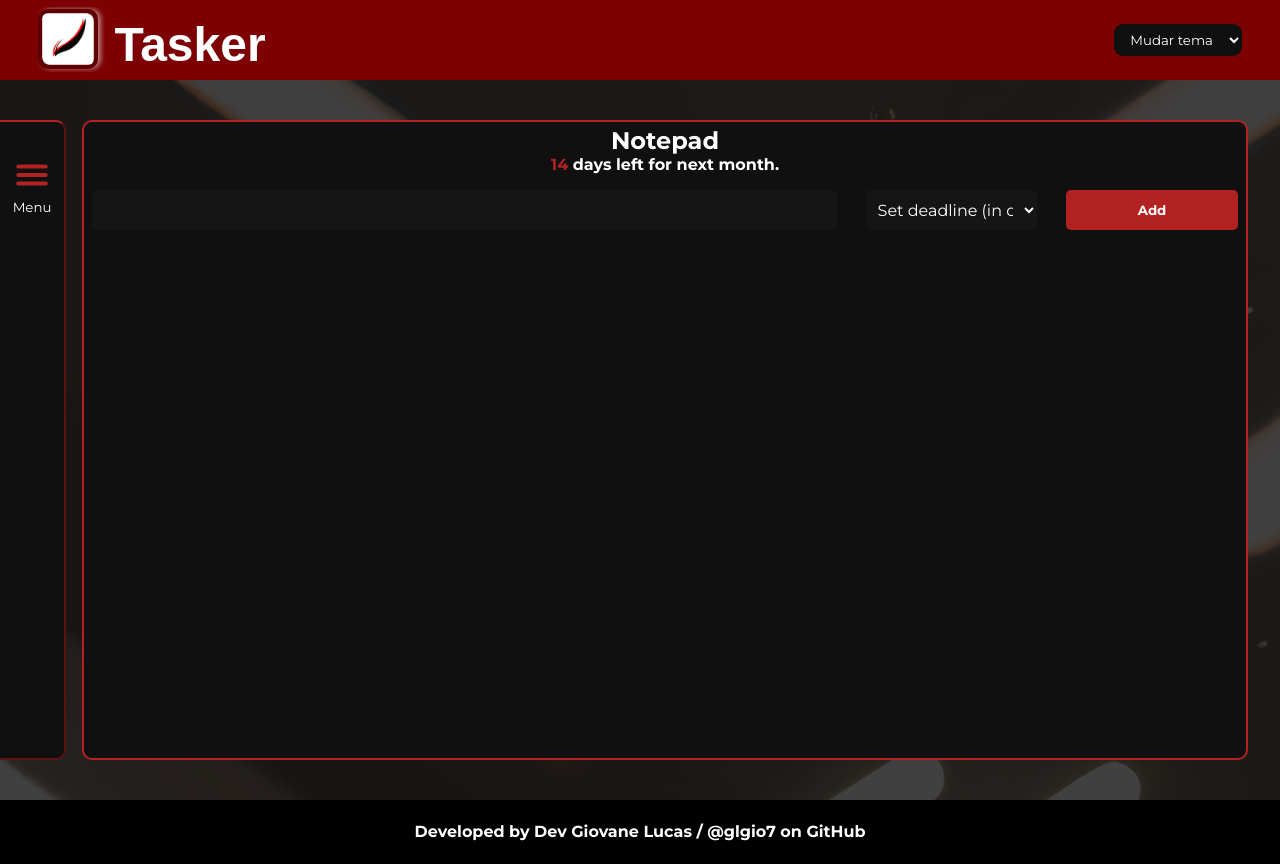
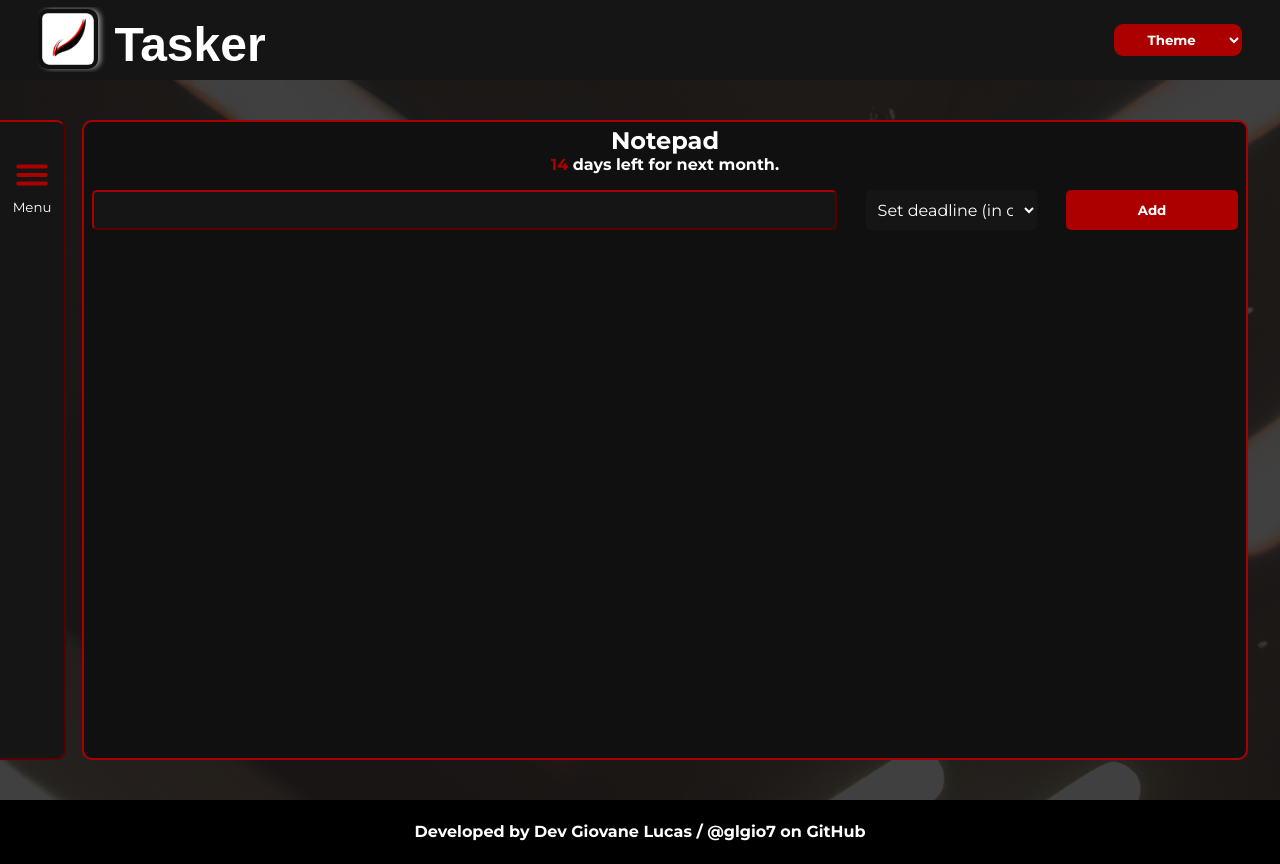
Before and after one commit to glgio7/Tasker, a React (Create React App) app: page /notepad in a window 1280 px wide. Built offline with nearby package versions, Linux system fonts and the light colour scheme; a web font is replaced by a local one.

Commit message:
Daily update - Styles

```diff
--- a/src/App.js
+++ b/src/App.js
@@ -11,31 +11,61 @@ import { useState } from "react";
 
 const themes = {
 	default: {
-		primaryColor: "#7d0103",
-		secondaryColor: "#f22222",
 		backgroundColor: "#101010",
-		buttonBackgroundColor: "#b22222",
+		primaryColor: "#ac0000",
+		containerColor: "#151515",
+		buttonColor: "#b22222",
+		textColor: "#fff",
+		buttonTextColor: "#fff",
+	},
+	darkModeBlue: {
+		backgroundColor: "#101010",
+		primaryColor: "#0079d9",
+		containerColor: "#151515",
+		buttonColor: "#00a7e7",
+		textColor: "#fff",
+		buttonTextColor: "#fff",
+	},
+	darkModeOrange: {
+		backgroundColor: "#101010",
+		primaryColor: "#ff6f00",
+		containerColor: "#151515",
+		buttonColor: "#ff8800",
+		textColor: "#fff",
+		buttonTextColor: "#000",
+	},
+	lightModeOrange: {
+		backgroundColor: "#ddd",
+		primaryColor: "#ff6f00",
+		containerColor: "#fff",
+		textColor: "#000",
+		buttonColor: "#ff8800",
+		buttonTextColor: "#fff",
+	},
+
+	lightModePurple: {
+		backgroundColor: "#ddd",
+		primaryColor: "#6a0dad",
+		containerColor: "#fff",
+		textColor: "#000",
+		buttonColor: "#ad4dff",
+		buttonTextColor: "#fff",
+	},
+	darkModePurple: {
+		backgroundColor: "#101010",
+		primaryColor: "#6a0dad",
 		containerColor: "#151515",
 		textColor: "#fff",
-		logoColor: "#fff",
+		buttonColor: "#ad4dff",
+		buttonTextColor: "#fff",
 	},
-	darkBlue: {
-		primaryColor: "#0079d9",
-		secondaryColor: "#008eff",
-		backgroundColor: "#101010",
-		buttonBackgroundColor: "#00a7e7",
-		containerColor: "#151515",
-		textColor: "#fff",
-		logoColor: "#fff",
-	},
-	lightOrange: {
-		primaryColor: "#ff6f00",
-		secondaryColor: "#ff8800",
+	lightModeGreen: {
 		backgroundColor: "#ddd",
-		buttonBackgroundColor: "#ff9500",
+		primaryColor: "#008000",
 		containerColor: "#fff",
 		textColor: "#000",
-		logoColor: "#fff",
+		buttonColor: "#00aa47",
+		buttonTextColor: "#fff",
 	},
 };
 
--- a/src/components/Header/index.js
+++ b/src/components/Header/index.js
@@ -17,10 +17,14 @@ export default function Header({ setColor }) {
 					if (e.target.value !== "") setColor(e.target.value);
 				}}
 			>
-				<option value="">Mudar tema</option>
+				<option value="">Theme</option>
 				<option value="default">Original</option>
-				<option value="lightOrange">Light Mode Orange</option>
-				<option value="darkBlue">Dark Mode Blue</option>
+				<option value="darkModeOrange">Dark Mode Orange</option>
+				<option value="darkModeBlue">Dark Mode Blue</option>
+				<option value="darkModePurple">Dark Mode Purple</option>
+				<option value="lightModeOrange">Light Mode Orange</option>
+				<option value="lightModeGreen">Light Mode Green</option>
+				<option value="lightModePurple">Light Mode Purple</option>
 			</select>
 		</StyledHeader>
 	);
--- a/src/components/Header/styles.js
+++ b/src/components/Header/styles.js
@@ -1,7 +1,7 @@
 import styled from "styled-components";
 
 export const StyledHeader = styled.header`
-	background-color: ${({ theme }) => theme.primaryColor};
+	background-color: ${({ theme }) => theme.containerColor};
 
 	height: 80px;
 	width: 100vw;
@@ -35,7 +35,7 @@ export const StyledHeader = styled.header`
 		margin-top: 0.65rem;
 		margin-left: 1rem;
 
-		color: ${({ theme }) => theme.logoColor};
+		color: ${({ theme }) => theme.textColor};
 		font-family: "Pattaya", sans-serif;
 		font-size: 3rem;
 	}
@@ -48,12 +48,20 @@ export const StyledHeader = styled.header`
 
 		padding: 0 0.25rem;
 
-		background-color: ${({ theme }) => theme.backgroundColor};
-		color: ${({ theme }) => theme.textColor};
+		background-color: ${({ theme }) => theme.primaryColor};
+		color: ${({ theme }) => theme.buttonTextColor};
 
 		text-align: center;
 
 		border-radius: 9px;
+
+		font-weight: bold;
+	}
+
+	option {
+		font-weight: normal;
+		color: ${({ theme }) => theme.textColor};
+		background-color: ${({ theme }) => theme.backgroundColor};
 	}
 
 	@media screen and (max-width: 768px) {
@@ -66,15 +74,13 @@ export const StyledHeader = styled.header`
 		span {
 			font-size: 2.5rem;
 
-			margin-left: 0.25rem;
+			margin-left: 0.5rem;
 		}
 
 		.color-picker {
-			font-size: 0.8rem;
+			font-size: 0.7rem;
 
 			width: 6rem;
-
-			margin-top: 0.75rem;
 		}
 	}
 `;
--- a/src/components/TaskItem/styles.js
+++ b/src/components/TaskItem/styles.js
@@ -57,10 +57,11 @@ export const TaskContainer = styled.li`
 		border: none;
 
 		font-size: 1.5rem;
+
 		cursor: pointer;
 
-		background-color: ${({ theme }) => theme.buttonBackgroundColor};
-		color: ${({ theme }) => theme.textColor};
+		background-color: ${({ theme }) => theme.buttonColor};
+		color: ${({ theme }) => theme.buttonTextColor};
 
 		width: 100%;
 
@@ -71,7 +72,7 @@ export const TaskContainer = styled.li`
 
 		&:hover {
 			background-color: ${({ theme }) => theme.textColor};
-			color: ${({ theme }) => theme.buttonBackgroundColor};
+			color: ${({ theme }) => theme.buttonColor};
 		}
 	}
 
--- a/src/components/Toolbar/styles.js
+++ b/src/components/Toolbar/styles.js
@@ -2,7 +2,7 @@ import styled from "styled-components";
 
 export const ToolbarContainer = styled.div`
 	border-radius: 0 10px 10px 0;
-	border: 2px ${({ theme }) => theme.buttonBackgroundColor} outset;
+	border: 2px ${({ theme }) => theme.primaryColor} outset;
 	border-left: none;
 
 	width: ${({ open }) => (open ? "20%" : "3rem")};
@@ -13,7 +13,7 @@ export const ToolbarContainer = styled.div`
 
 	overflow: hidden;
 
-	background-color: ${({ theme }) => theme.backgroundColor};
+	background-color: ${({ theme }) => theme.containerColor};
 
 	text-align: center;
 
@@ -29,7 +29,7 @@ export const ToolbarContainer = styled.div`
 		background-color: transparent;
 		opacity: ${({ open }) => (open ? "1" : "0")};
 		pointer-events: ${({ open }) => (open ? "all" : "none")};
-		color: ${({ theme }) => theme.textColor};
+		color: ${({ theme }) => theme.primaryColor};
 		transition: all 300ms;
 	}
 
@@ -39,7 +39,6 @@ export const ToolbarContainer = styled.div`
 	}
 
 	.action-icon__menu {
-		color: ${({ theme }) => theme.buttonBackgroundColor};
 		min-width: 42px;
 		min-height: 42px;
 		opacity: 1;
@@ -58,7 +57,7 @@ export const ToolbarContainer = styled.div`
 
 	@media screen and (max-width: 768px) {
 		width: 90vw;
-		border-left: 2px outset ${({ theme }) => theme.buttonBackgroundColor};
+		border-left: 2px outset ${({ theme }) => theme.primaryColor};
 		border-top: none;
 		border-radius: 0 0 10px 10px;
 		margin-left: 0;
--- a/src/pages/Home/styles.js
+++ b/src/pages/Home/styles.js
@@ -47,8 +47,10 @@ export const GuideSection = styled.div`
 
 		width: 90%;
 
-		background-color: ${({ theme }) => theme.secondaryColor};
-		color: ${({ theme }) => theme.logoColor};
+		background-color: ${({ theme }) => theme.primaryColor};
+		color: ${({ theme }) => theme.buttonTextColor};
+
+		opacity: 1;
 
 		padding: 1rem;
 		margin-bottom: 1rem;
@@ -78,7 +80,7 @@ export const GuideSection = styled.div`
 		width: 90%;
 
 		span {
-			background-color: ${({ theme }) => theme.secondaryColor};
+			background-color: ${({ theme }) => theme.buttonColor};
 			width: 2rem;
 			border-radius: 50%;
 			text-align: center;
--- a/src/pages/Note/index.js
+++ b/src/pages/Note/index.js
@@ -27,13 +27,11 @@ const Note = () => {
 	return (
 		<>
 			<Toolbar toggleWeather={toggleWeather} clearList={clearList} />
-			<Notepad>
+			<Notepad onLoad={() => window.scrollTo(0, 0)}>
 				<h2>Notepad</h2>
 				<h4>
-					<span style={{ color: "firebrick", fontWeight: "bold" }}>
-						{remainingDays}
-					</span>{" "}
-					{remainingDays === 1 ? "day" : "days"} left for next month.
+					<span>{remainingDays}</span> {remainingDays === 1 ? "day" : "days"}{" "}
+					left for next month.
 				</h4>
 				<iframe
 					src="https://climaki.vercel.app"
--- a/src/pages/Note/styles.js
+++ b/src/pages/Note/styles.js
@@ -7,7 +7,7 @@ export const Notepad = styled.section`
 	width: 100%;
 
 	border-radius: 10px;
-	border: 2px ${({ theme }) => theme.buttonBackgroundColor} solid;
+	border: 2px ${({ theme }) => theme.primaryColor} solid;
 
 	padding: 0.25rem 0.5rem;
 	margin-left: 1rem;
@@ -23,6 +23,10 @@ export const Notepad = styled.section`
 	h2,
 	h4 {
 		color: ${({ theme }) => theme.textColor};
+	}
+
+	span:first-child {
+		color: ${({ theme }) => theme.primaryColor};
 	}
 
 	iframe {
@@ -58,10 +62,10 @@ export const Notepad = styled.section`
 		z-index: 10;
 
 		width: 100%;
-		height: 2rem;
+		height: 3rem;
 
-		background-color: ${({ theme }) => theme.buttonBackgroundColor};
-		color: ${({ theme }) => theme.textColor};
+		background-color: ${({ theme }) => theme.primaryColor};
+		color: ${({ theme }) => theme.buttonTextColor};
 
 		transition: all 300ms;
 	}
@@ -110,9 +114,7 @@ export const CreateTask = styled.div`
 		outline: none;
 
 		background-color: ${({ theme }) => theme.containerColor};
-		&:focus {
-			border: firebrick solid thin;
-		}
+		border: 2px ${({ theme }) => theme.primaryColor} outset;
 	}
 
 	select {
@@ -121,7 +123,6 @@ export const CreateTask = styled.div`
 		outline: none;
 
 		background-color: ${({ theme }) => theme.containerColor};
-
 		color: ${({ theme }) => theme.textColor};
 
 		font-size: 1rem;
@@ -130,6 +131,9 @@ export const CreateTask = styled.div`
 		width: 15%;
 
 		padding: 0 0.5rem;
+	}
+
+	option {
 	}
 
 	button {
@@ -147,9 +151,9 @@ export const CreateTask = styled.div`
 		justify-content: center;
 		align-items: center;
 
-		color: ${({ theme }) => theme.textColor};
+		color: ${({ theme }) => theme.buttonTextColor};
 
-		background-color: ${({ theme }) => theme.buttonBackgroundColor};
+		background-color: ${({ theme }) => theme.primaryColor};
 
 		transition: all 300ms;
 
--- a/src/styles/cssreset.js
+++ b/src/styles/cssreset.js
@@ -17,4 +17,6 @@ body{
     width: 100%;
 }
 
+
+
 `;
```
